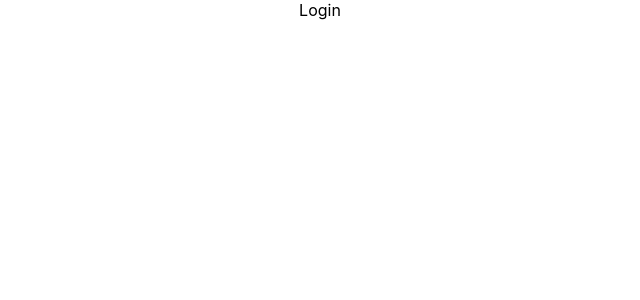
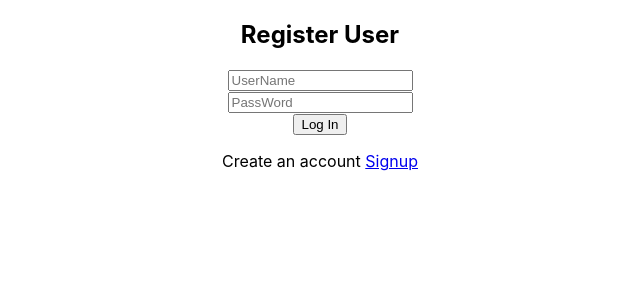
Before and after one commit to niteshrawat0401/JWT-Authentication, a React (Create React App) app in the folder client/frontend/: page /login in a window 1280 px wide. Shown: the top 300 px of the page, without its empty margins (320-960 px from the left). Built offline with nearby package versions, Linux system fonts and the light colour scheme.

Commit message:
login form

```diff
--- a/client/frontend/src/components/pages/Login.jsx
+++ b/client/frontend/src/components/pages/Login.jsx
@@ -1,7 +1,17 @@
 import React from 'react'
+import {Link} from "react-router-dom"
 
 export const Login = () => {
   return (
-    <div>Login</div>
+    <div><h2>Register User</h2>
+    <form>
+        <input type="text" name="userName" placeholder='UserName'/>
+        <br />
+        <input type="password" name="passWord" placeholder='PassWord' />
+        <br />
+        <input type="submit" value="Log In" />
+    </form>
+    <p>Create an account <Link to={"/signup"}>Signup</Link></p>
+    </div>
   )
 }
```
